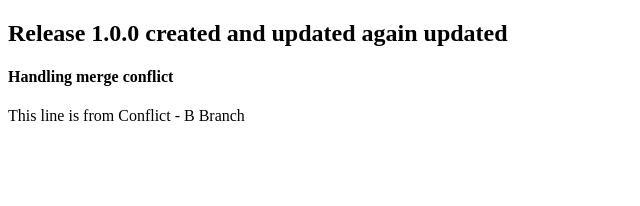
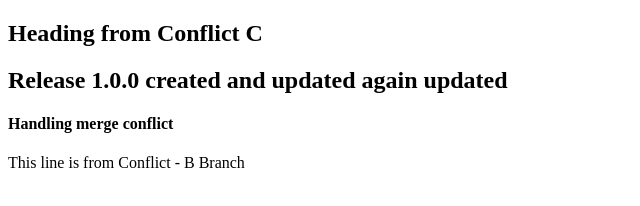
Before and after one commit to Brijbihari24/github-develop-flow, a plain HTML site: page index.html in a window 1280 px wide. Shown: the whole page, without its empty margins (0-640 px from the left). Drawn offline with Linux system fonts and the light colour scheme.

Commit message:
feat: new heading added

```diff
--- a/index.html
+++ b/index.html
@@ -7,6 +7,7 @@
   </head>
   <body>
     <section>
+      <h1>Heading from Conflict C</h1>
       <h2>Release 1.0.0 created and updated again updated</h2>
       <h4>Handling merge conflict</h4>
       <p>This line is from Conflict - B Branch</p>
```
